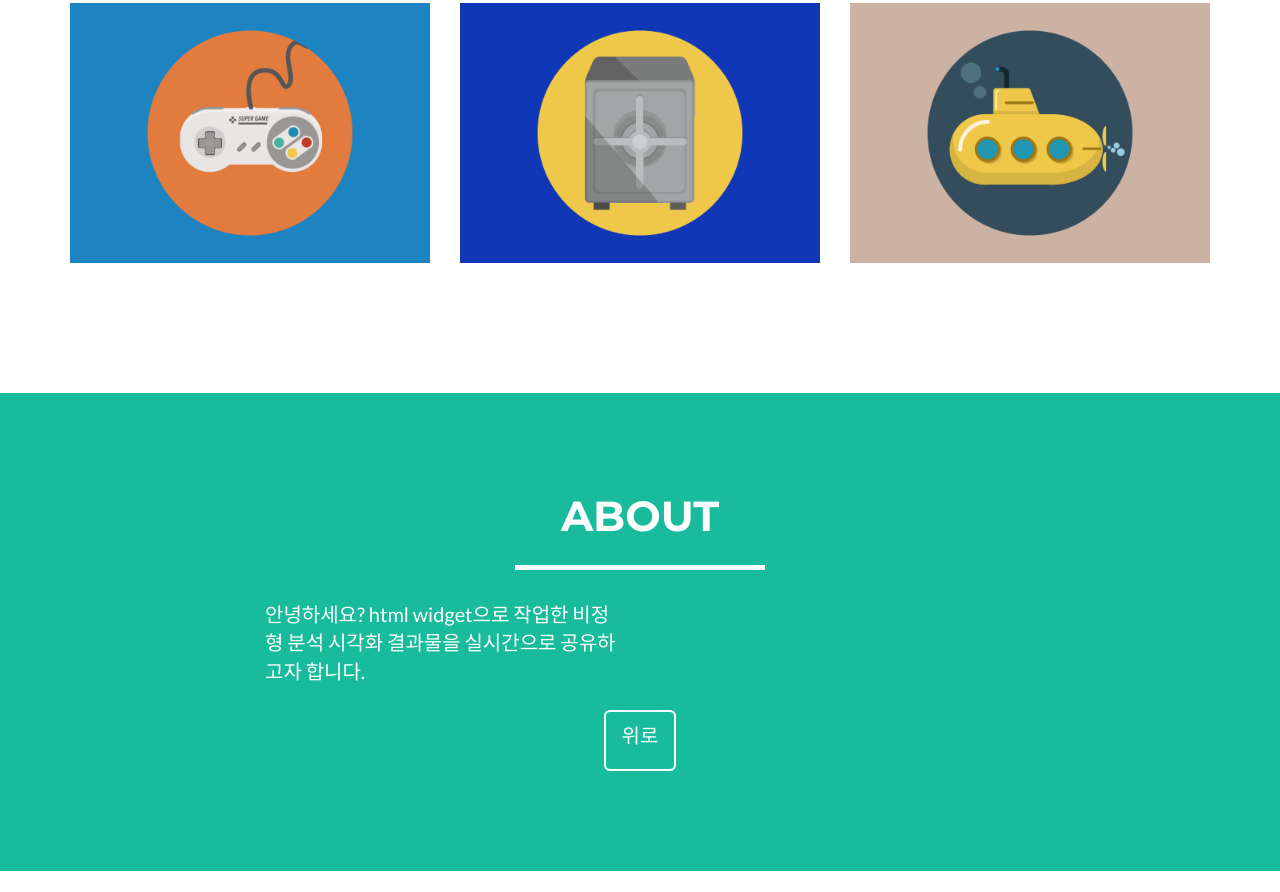
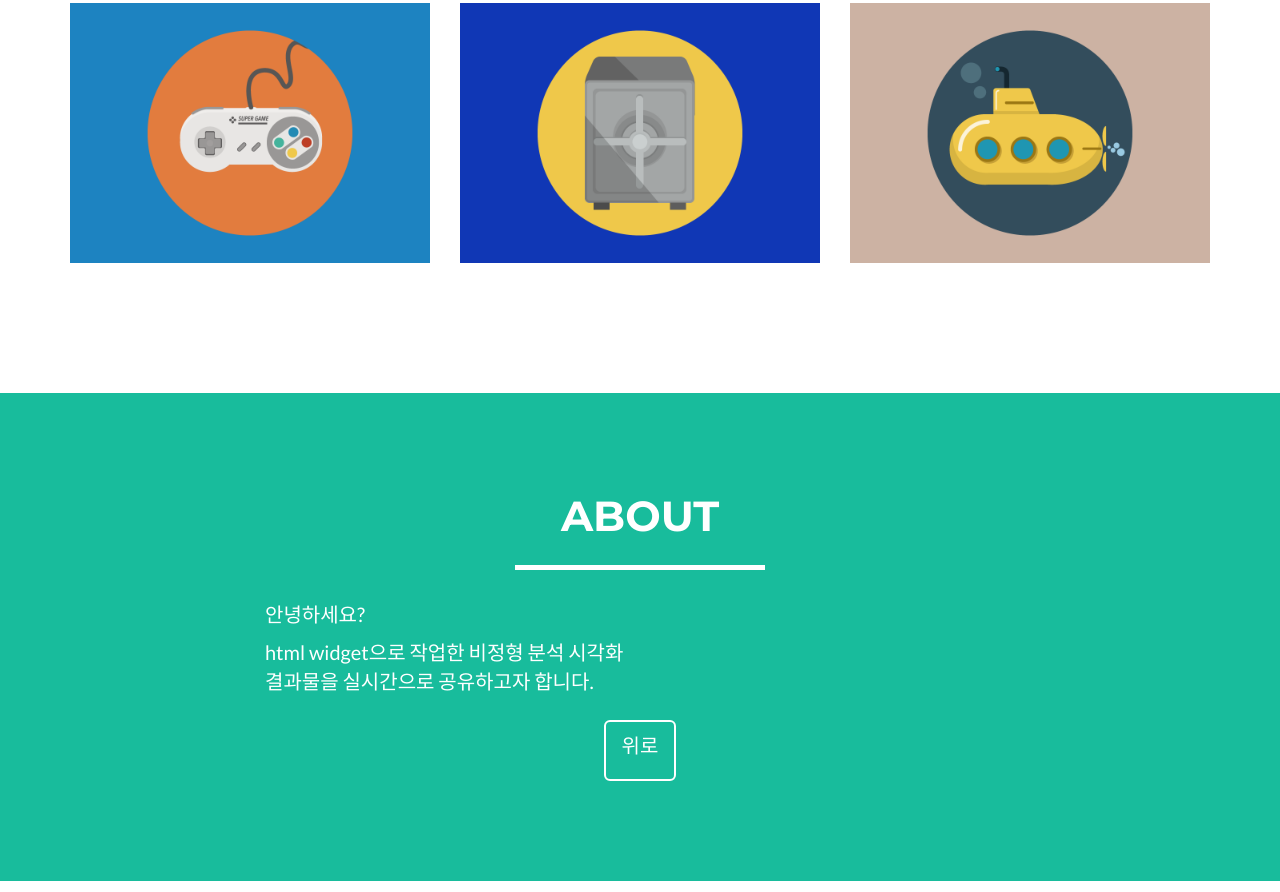
Before and after one commit to gspace1957/gspace1957.github.io, a website: page index.html in a window 1280 px wide. Shown: the part 1237-2129 px from the top of the page. Drawn offline with nearby package versions, Linux system fonts and the light colour scheme.

Commit message:
Update index.html

```diff
--- a/index.html
+++ b/index.html
@@ -74,7 +74,7 @@
                 <div class="col-lg-12">
                     <img class="img-responsive" src="img/profile.png" alt="">
                     <div class="intro-text">
-                        <h1 class="name">빅데이터추진단 분석팀 비정형 분석</h1>
+                        <h1 class="name">빅데이터추진단 비정형 분석</h1>
                         <hr class="star-light">
                         <span class="skills">Big Data Promotion Office - Kim, Tae Yeong | Assistant Manager </span>
                     </div>
@@ -168,8 +168,8 @@
             </div>
             <div class="row">
                 <div class="col-lg-4 col-lg-offset-2">
-                    <p> 안녕하세요?
-                        html widget으로 작업한 비정형 분석 시각화 결과물을 실시간으로 공유하고자 합니다.</p>
+                    <p> 안녕하세요? </p>
+                    <p> html widget으로 작업한 비정형 분석 시각화 결과물을 실시간으로 공유하고자 합니다.</p>
                 </div>
                 <div class="col-lg-4">
                     <p>  </p>
```
